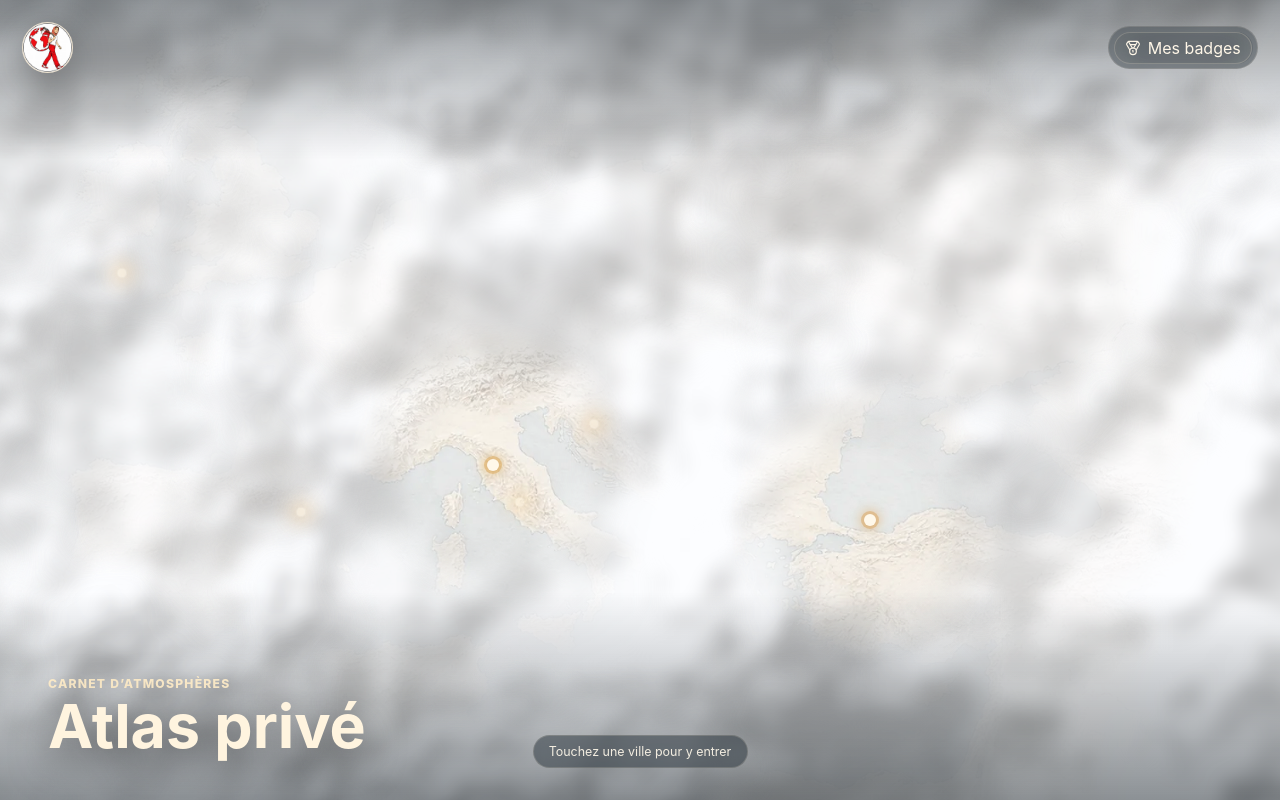
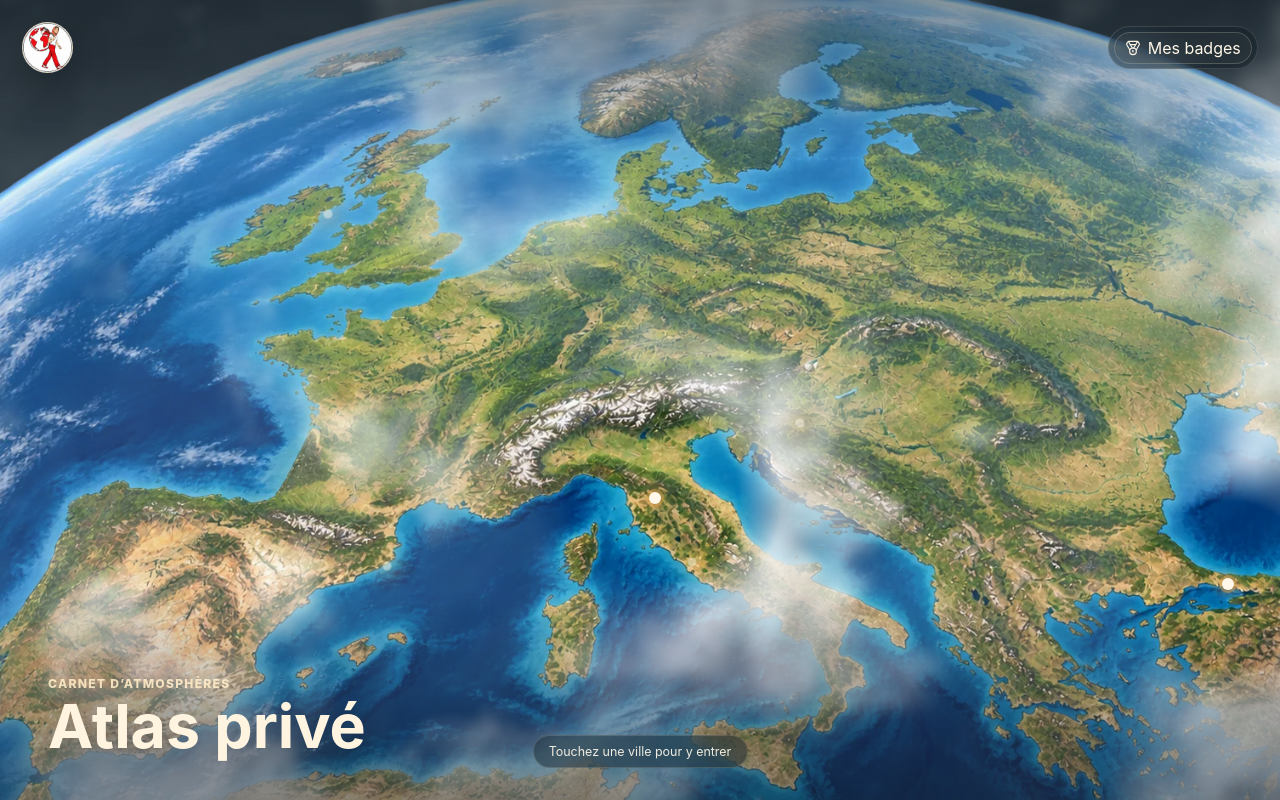
Before and after one commit to LM20-creator/atlas, a React (Vite) app: page / in a window 1280 px wide. Built offline with nearby package versions, Linux system fonts and the light colour scheme.

Commit message:
Accueil : vue de l'Europe stylisée, brouillard allégé, éclaircies entièrement dégagées

```diff
--- a/src/components/AtlasHome.jsx
+++ b/src/components/AtlasHome.jsx
@@ -1,6 +1,6 @@
 import { Medal } from "lucide-react";
 import { useEffect, useRef, useState } from "react";
-import atlasImage from "../assets/atlas-europe-light.webp";
+import atlasImage from "../assets/atlas/europe.webp";
 import homeLogoUrl from "../assets/home-logo.webp";
 import { cities, isVisited } from "../data/cities.js";
 import { themeVariables } from "../lib/theme.js";
@@ -31,7 +31,8 @@ const ATLAS_THEME = {
 const mappedCities = cities.filter((city) => city.atlas);
 const visitedCities = mappedCities.filter(isVisited);
 const plannedCities = mappedCities.filter((city) => !isVisited(city));
-const visitedCenterX = visitedCities.reduce((sum, city) => sum + city.atlas.x, 0) / (visitedCities.length || 1);
+// Écran portrait : cadrage de départ sur la dernière ville visitée (les villes sont trop éloignées pour tenir ensemble).
+const startFocusX = visitedCities.at(-1)?.atlas.x ?? 50;
 
 /**
  * Accueil : l'Europe sous les nuages. Les villes visitées sont des éclaircies avec un point lumineux ;
@@ -104,10 +105,10 @@ export default function AtlasHome({ onSelectCity, onOpenBadges, returningFrom })
         image={atlasImage}
         className="scene-city scene-atlas"
         style={zoomStyle}
-        focusX={zoomOrigin?.x ?? visitedCenterX}
+        focusX={zoomOrigin?.x ?? startFocusX}
         onClick={() => setSelectedId(null)}
       >
-        <CloudCover clearings={visitedCities.map((city) => city.atlas)} />
+        <CloudCover clearings={visitedCities.map((city) => city.atlas)} shape={atlasImage} />
 
         {plannedCities.map((city) => (
           <span
--- a/src/components/CloudCover.jsx
+++ b/src/components/CloudCover.jsx
@@ -1,15 +1,32 @@
-import { useMemo } from "react";
+import { useEffect, useMemo, useState } from "react";
 import { getCloudLayers, renderClearingsMask } from "../lib/clouds.js";
 
 /**
  * Couverture nuageuse posée sur l'image de l'atlas, avec une éclaircie autour de chaque ville visitée.
  * Placée dans .scene-cover : elle suit le zoom et reste alignée sur l'image.
+ * `shape` : l'image elle-même → pas de nuages sur les zones transparentes (ciel autour de la Terre).
  */
-export default function CloudCover({ clearings, radius = 0.1 }) {
+export default function CloudCover({ clearings, radius = 0.09, shape }) {
   const layers = getCloudLayers();
+  const [shapeImage, setShapeImage] = useState(null);
   const key = clearings.map(({ x, y }) => `${x},${y}`).join("|");
+
+  useEffect(() => {
+    if (!shape) return undefined;
+    let cancelled = false;
+    const image = new Image();
+    image.src = shape;
+    image
+      .decode()
+      .then(() => !cancelled && setShapeImage(image))
+      .catch(() => {});
+    return () => {
+      cancelled = true;
+    };
+  }, [shape]);
+
   // eslint-disable-next-line react-hooks/exhaustive-deps
-  const mask = useMemo(() => renderClearingsMask(clearings, radius), [key, radius]);
+  const mask = useMemo(() => renderClearingsMask(clearings, radius, shapeImage), [key, radius, shapeImage]);
   const maskStyle = { WebkitMaskImage: `url(${mask})`, maskImage: `url(${mask})` };
 
   return (
--- a/src/data/cities.js
+++ b/src/data/cities.js
@@ -8,7 +8,7 @@
  *
  * L'ordre du tableau = l'ordre des étapes sur la carte d'accueil et dans la galerie de badges.
  *
- * `atlas` : position de la ville en % de l'image d'accueil (src/assets/atlas-europe-light.webp).
+ * `atlas` : position de la ville en % de l'image d'accueil (src/assets/atlas/europe.webp).
  *   Ville visitée : point lumineux + éclaircie dans les nuages ; ville prévue : simple lueur.
  *   À recaler si l'image d'accueil change.
  */
@@ -40,7 +40,7 @@ export const cities = [
     name: "Florence",
     country: "Italie",
     subtitle: "Renaissance, pierre blonde et collines",
-    atlas: { x: 34.7, y: 58.1 },
+    atlas: { x: 46.1, y: 62.2 },
     coordinates: { lat: 43.7696, lng: 11.2558 },
     // Vue générale stylisée (depuis le Piazzale Michelangelo, en recul), aussi vignette sur l'accueil.
     // Référence Google Earth : @43.7718,11.2560,50a,2800d,35y,318h,77t,0r
@@ -88,7 +88,7 @@ export const cities = [
     name: "Istanbul",
     country: "Turquie",
     subtitle: "Bosphore, empires et passages",
-    atlas: { x: 61.2, y: 65.0 },
+    atlas: { x: 86.4, y: 73.0 },
     coordinates: { lat: 41.0082, lng: 28.9784 },
     // Vue générale stylisée de la ville (aussi utilisée comme vignette sur l'accueil).
     capsuleImage: istanbulOverview,
@@ -250,7 +250,7 @@ export const cities = [
     name: "Rome",
     country: "Italie",
     subtitle: "Ruines, places et lumière romaine",
-    atlas: { x: 36.6, y: 62.7 },
+    atlas: { x: 48.7, y: 70.3 },
     coordinates: { lat: 41.9028, lng: 12.4964 }
   },
   {
@@ -259,7 +259,7 @@ export const cities = [
     name: "Dublin",
     country: "Irlande",
     subtitle: "Briques, pubs et horizons atlantiques",
-    atlas: { x: 8.6, y: 34.1 },
+    atlas: { x: 23.1, y: 26.8 },
     coordinates: { lat: 53.3498, lng: -6.2603 }
   },
   {
@@ -268,7 +268,7 @@ export const cities = [
     name: "Barcelone",
     country: "Espagne",
     subtitle: "Modernisme, Méditerranée et quartiers vivants",
-    atlas: { x: 21.2, y: 64.0 },
+    atlas: { x: 27.2, y: 70.7 },
     coordinates: { lat: 41.3874, lng: 2.1686 }
   },
   {
@@ -277,7 +277,7 @@ export const cities = [
     name: "Zagreb",
     country: "Croatie",
     subtitle: "Façades, passages et douceur continentale",
-    atlas: { x: 41.8, y: 53.0 },
+    atlas: { x: 56.3, y: 52.9 },
     coordinates: { lat: 45.815, lng: 15.9819 }
   }
 ];
--- a/src/styles/global.css
+++ b/src/styles/global.css
@@ -2351,16 +2351,27 @@ button {
   z-index: 1;
   overflow: hidden;
   pointer-events: none;
+  opacity: 0.82;
   -webkit-mask-size: 100% 100%;
   mask-size: 100% 100%;
-  animation: capsule-fade-in 1.4s ease both;
+  animation: cloud-fade-in 1.4s ease both;
+}
+
+@keyframes cloud-fade-in {
+  from {
+    opacity: 0;
+  }
+
+  to {
+    opacity: 0.82;
+  }
 }
 
 .cloud-layer {
   position: absolute;
   inset: -8%;
   background-size: 100% 100%;
-  filter: blur(7px);
+  filter: blur(3px);
   will-change: transform;
 }
 
@@ -2369,7 +2380,7 @@ button {
 }
 
 .cloud-layer-puffs {
-  opacity: 0.92;
+  opacity: 0.7;
   animation: cloud-drift-puffs 80s ease-in-out infinite alternate;
 }
 
```
Also changed, not shown: src/assets/atlas-europe-light.webp (deleted), src/assets/atlas/europe.webp (added), src/lib/clouds.js, 1 other file (tests, documents, lock files or other folders).
